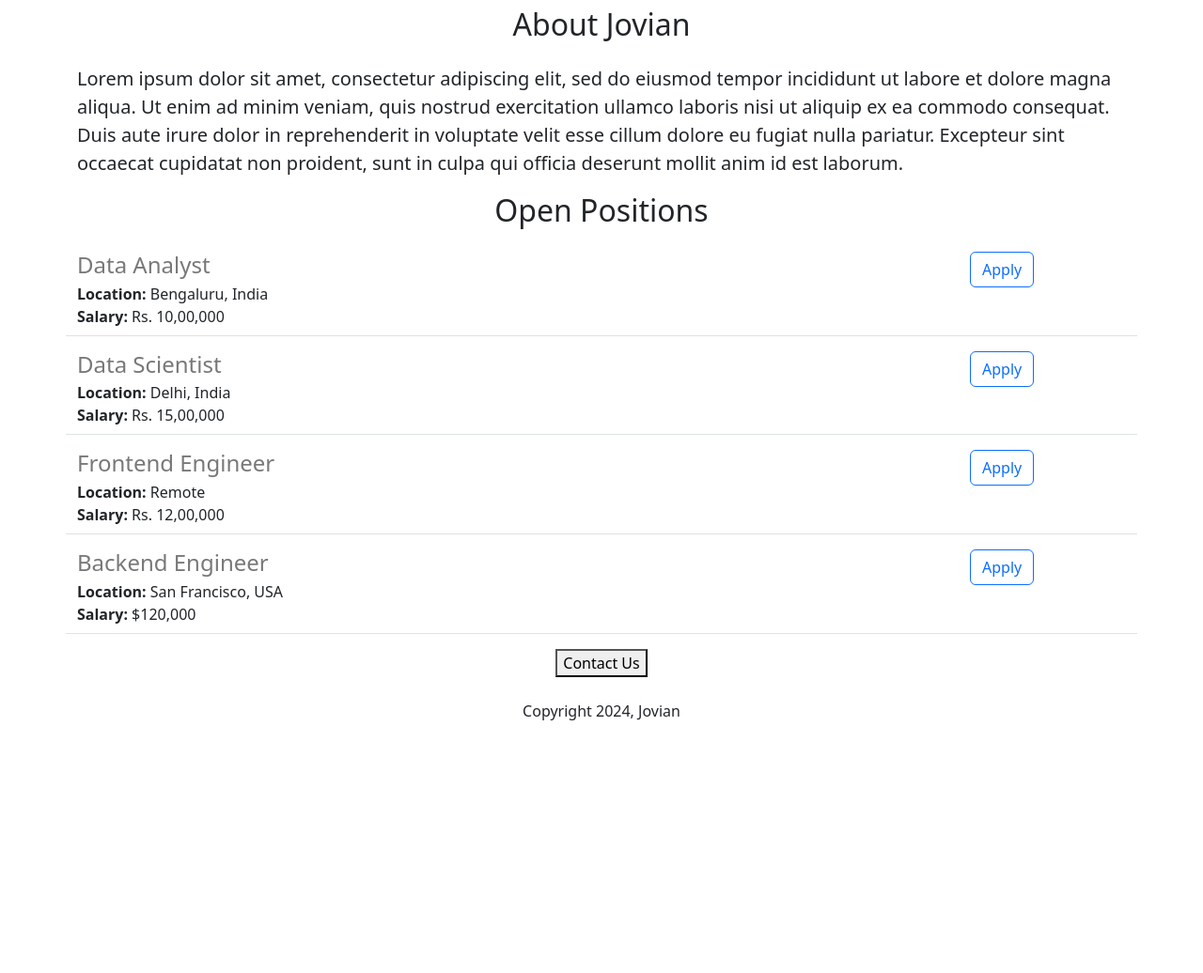
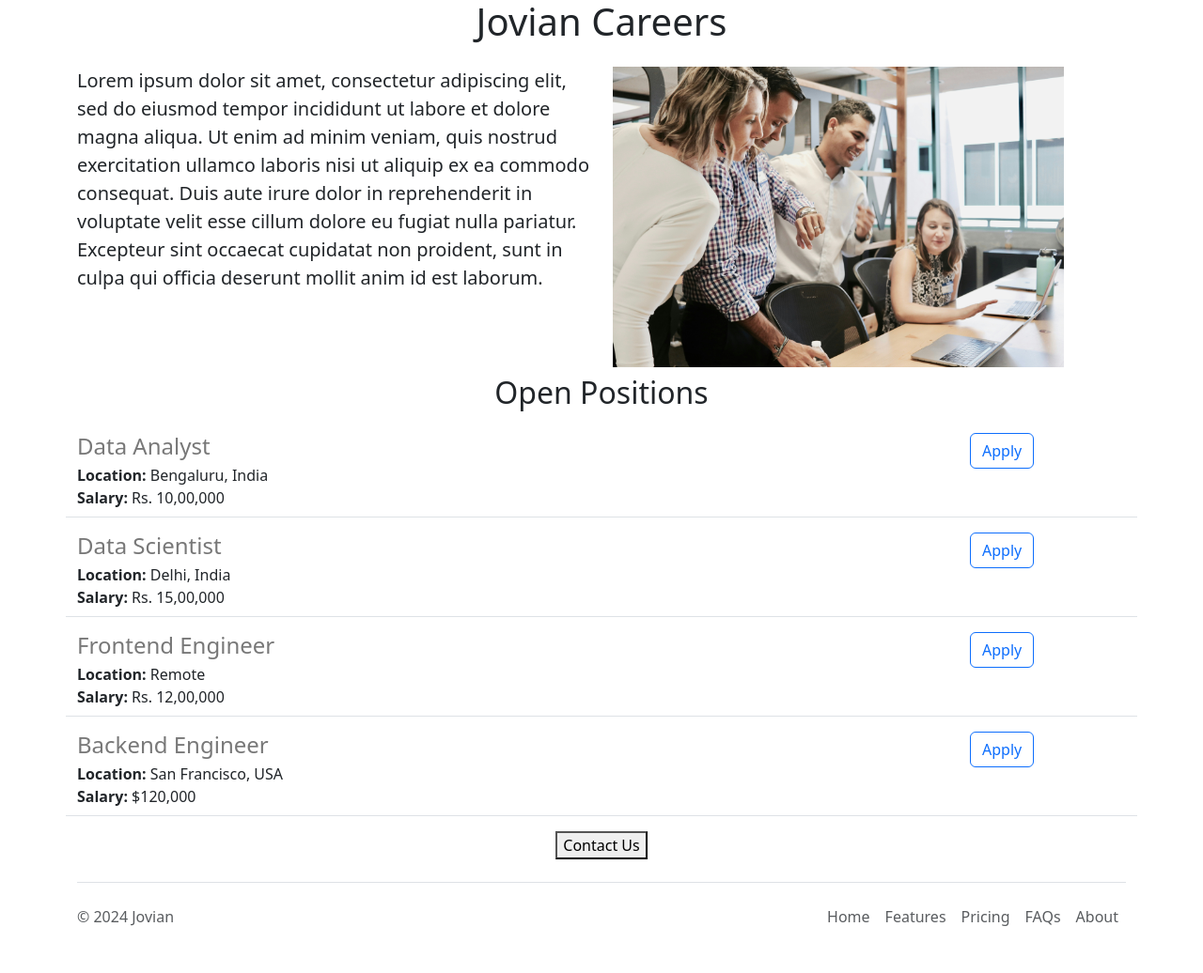
Before and after one commit to anurooppratap/jovian-careers-website-v2, a Flask app: page / in a window 1280 px wide. Shown: the part 441-1477 px from the top of the page at 94% size. Before the commit the page ends 1208 px from the top, so only its background shows below. Run offline with Flask 3, Linux system fonts and the light colour scheme.

Commit message:
added header footer image

```diff
--- /dev/null
+++ b/templates/footer.html
@@ -0,0 +1,17 @@
+<div class="container">
+  <footer class="d-flex flex-wrap justify-content-between align-items-center py-3 my-4 border-top">
+    <p class="col-md-4 mb-0 text-body-secondary">&copy; 2024 Jovian</p>
+
+    <a href="/" class="col-md-4 d-flex align-items-center justify-content-center mb-3 mb-md-0 me-md-auto link-body-emphasis text-decoration-none">
+      <svg class="bi me-2" width="40" height="32"><use xlink:href="#bootstrap"/></svg>
+    </a>
+
+    <ul class="nav col-md-4 justify-content-end">
+      <li class="nav-item"><a href="#" class="nav-link px-2 text-body-secondary">Home</a></li>
+      <li class="nav-item"><a href="#" class="nav-link px-2 text-body-secondary">Features</a></li>
+      <li class="nav-item"><a href="#" class="nav-link px-2 text-body-secondary">Pricing</a></li>
+      <li class="nav-item"><a href="#" class="nav-link px-2 text-body-secondary">FAQs</a></li>
+      <li class="nav-item"><a href="#" class="nav-link px-2 text-body-secondary">About</a></li>
+    </ul>
+  </footer>
+</div>
--- a/templates/home.html
+++ b/templates/home.html
@@ -10,16 +10,24 @@
       height: 360px;
       width: 100%;
       object-fit: cover;
+      margin-bottom: 16px;
 
     }
   </style>
 </head>
   <body>
+    {% include 'nav.html' %}
+    <img class="img-fluid" id="banner" src="https://ec145c26-ec96-4511-b1c7-22ac858638cf-00-p2gofwoa9uny.sisko.replit.dev//static/banner.jpeg" >
     <div class="container">
     <h1 class="text-center mt-2 mb-4">{{company_name}} Careers</h1>
-    <img class="img-fluid" id="banner" src="https://ec145c26-ec96-4511-b1c7-22ac858638cf-00-p2gofwoa9uny.sisko.replit.dev//static/banner.jpeg" >
-    <h2 class="text-center mt-2 mb-4">About Jovian</h2>
+      <div class="row">
+    <div class="col-6">
     <p class="lead">Lorem ipsum dolor sit amet, consectetur adipiscing elit, sed do eiusmod tempor incididunt ut labore et dolore magna aliqua. Ut enim ad minim veniam, quis nostrud exercitation ullamco laboris nisi ut aliquip ex ea commodo consequat. Duis aute irure dolor in reprehenderit in voluptate velit esse cillum dolore eu fugiat nulla pariatur. Excepteur sint occaecat cupidatat non proident, sunt in culpa qui officia deserunt mollit anim id est laborum.  </p>
+    </div>
+        <div class="col-6">
+      <img src="/static/people.jpeg" style="height:320px;">
+        </div>
+    </div>
   <h2 class="text-center mt-2 mb-4">Open Positions</h2>
 
     <div>
@@ -30,8 +38,9 @@
 
     <div style="text-align:center;">
     <button>Contact Us</button>
-    <p class="mt-4">Copyright 2024, Jovian</p>
+
     </div>
       </div>
+    {% include 'footer.html' %}
   </body>
 </html>
--- /dev/null
+++ b/templates/nav.html
@@ -0,0 +1,9 @@
+<nav class="navbar shadow-sm fixed-top bg-white">
+  <div class="container-fluid">
+    <a class="navbar-brand" href="#">
+      <img src="/static/bootstrap-logo.svg" alt="Logo" width="30" height="24" class="d-inline-block align-text-top">
+      Jovian
+    </a>
+  </div>
+</nav>
+<div style="height:56px;"></div>
```
Also changed, not shown: static/bootstrap-logo.svg (added), static/people.jpeg (added).
